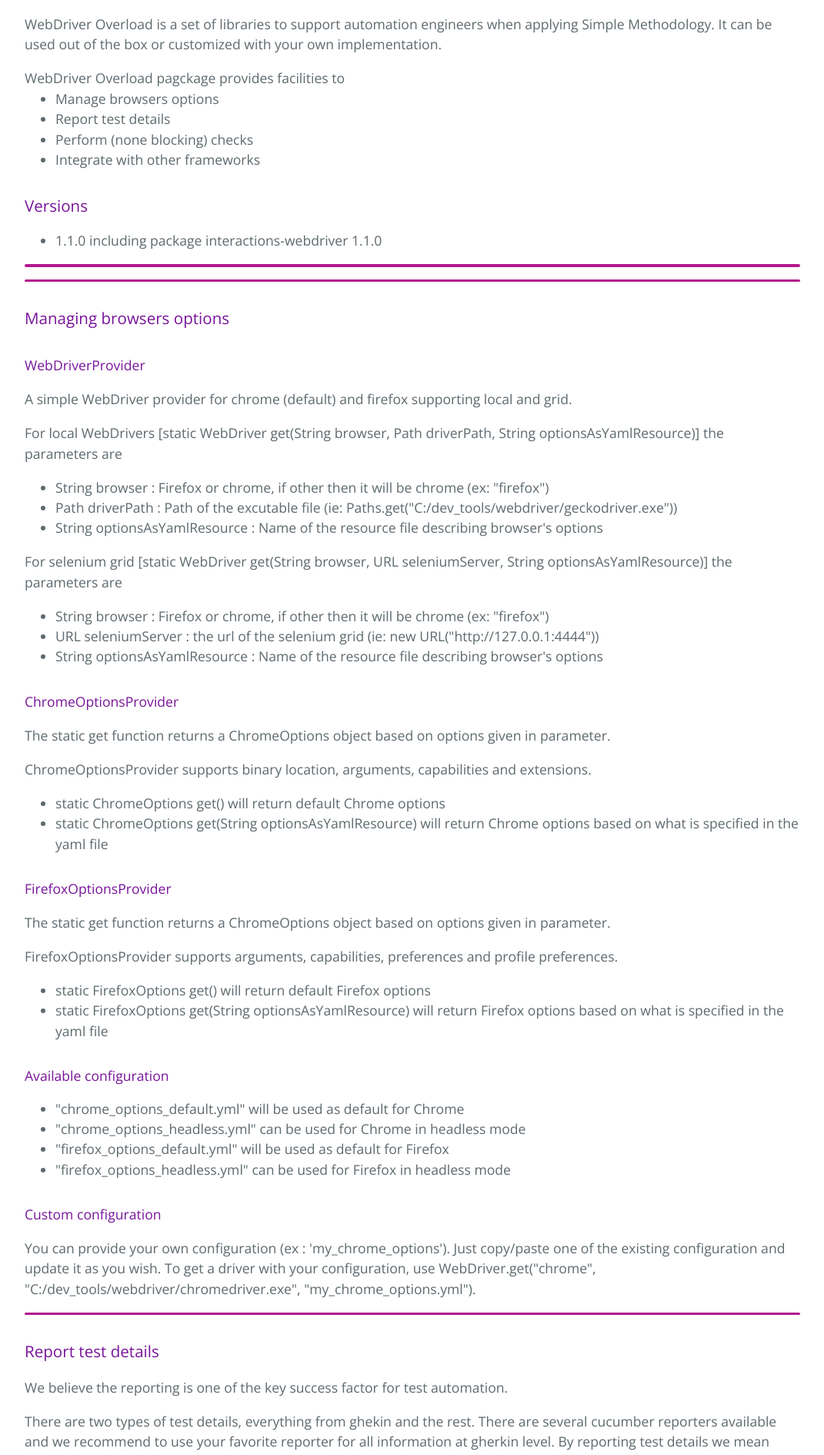
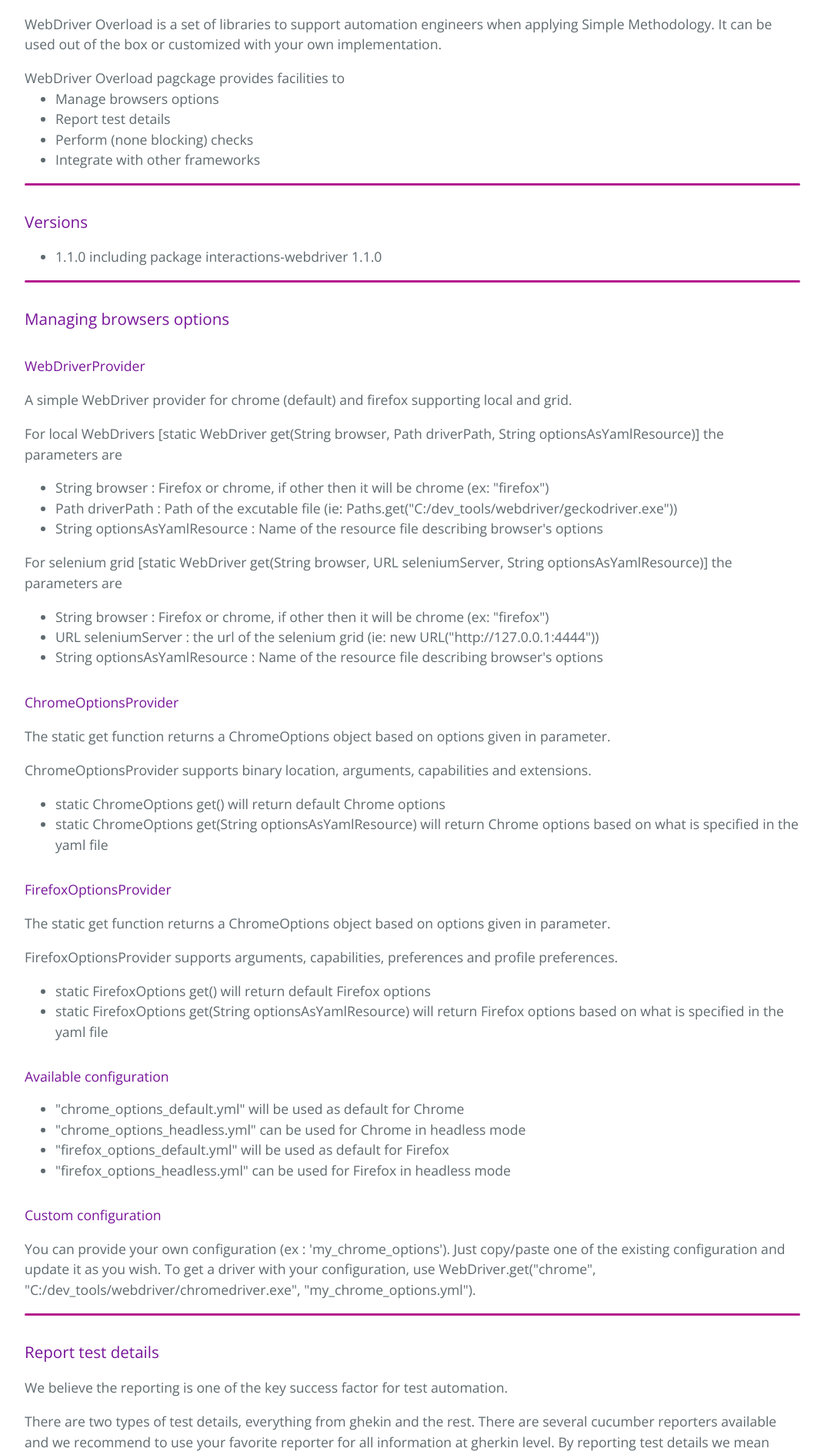
Before and after one commit to simple4tests/simple4tests.github.io, a Jekyll site: the page built from webdriver/overload.html, in a window 1280 px wide. Shown: the part 367-2257 px from the top of the page at 77% size, without its empty margins (104-1175 px from the left). Built offline with Jekyll 4.4.1, drawn with Linux system fonts in a browser that asks for light colours.

Commit message:
Adding content

```diff
--- a/_sass/s4t.scss
+++ b/_sass/s4t.scss
@@ -67,7 +67,7 @@
 }
 
 hr {
-    height: 0.2em;
+    height: 0.2rem;
     padding: 0;
     margin: 1rem 0;
     background-color: #b4188d;
--- a/webdriver/overload.html
+++ b/webdriver/overload.html
@@ -14,11 +14,11 @@
     <li>Perform (none blocking) checks</li>
     <li>Integrate with other frameworks</li>
 </ul>
+<hr>
 <h3>Versions</h3>
 <ul>
     <li>1.1.0 including package interactions-webdriver 1.1.0</li>
 </ul>
-<hr>
 <hr>
 <h3>Managing browsers options</h3>
 <h4>WebDriverProvider</h4>
```
